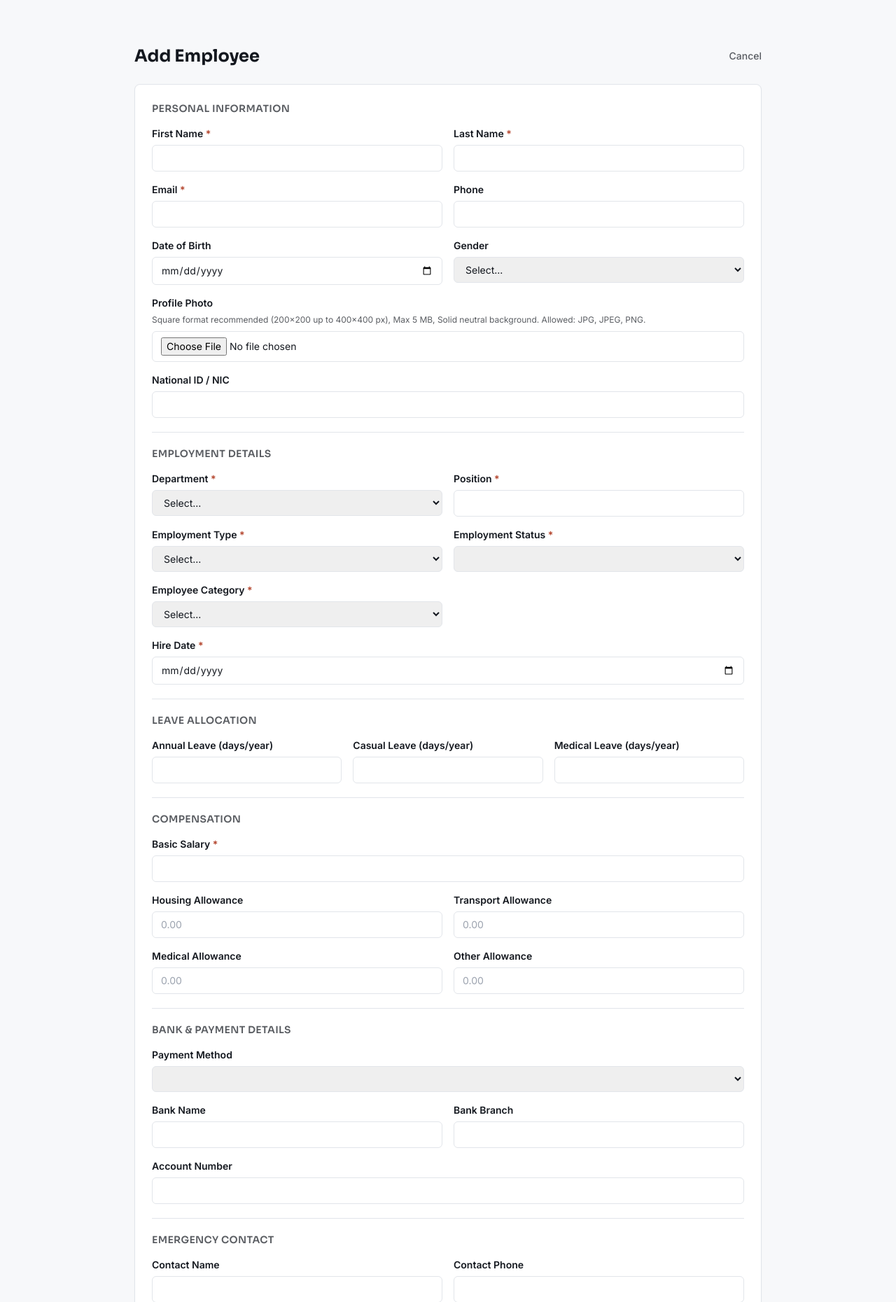
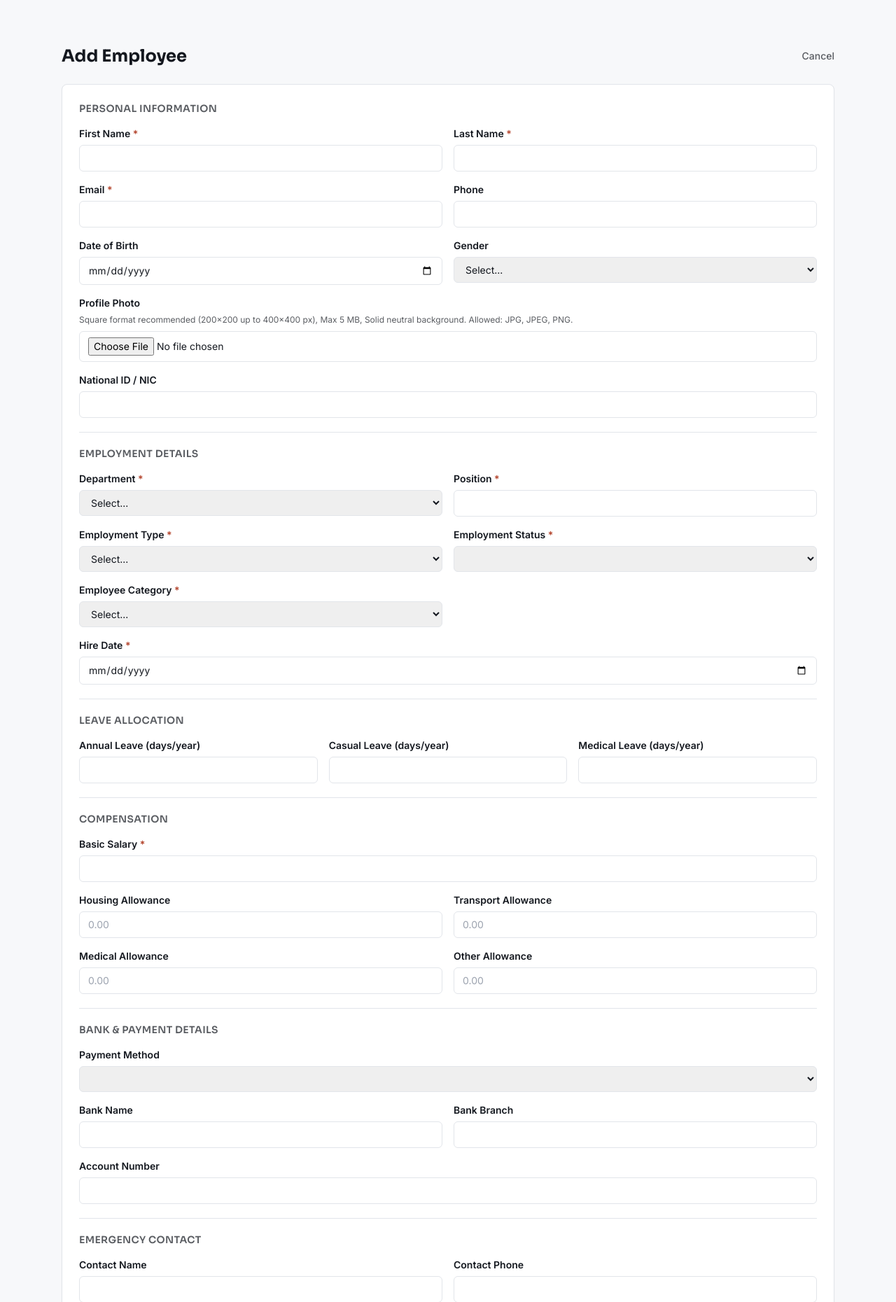
Before and after one commit to RoshD-08/employee_crud, a Python web app: template templates/add_employee.html in a window 1280 px wide. Shown: the part 76-1936 px from the top of the page at 70% size. Run offline with Jinja, Linux system fonts and the light colour scheme; the template is opened without the code that fills it, so the values that code supplies are empty; some libraries are stand-ins or nearby versions.

Commit message:
add employee edit

```diff
--- a/templates/add_employee.html
+++ b/templates/add_employee.html
@@ -1,7 +1,7 @@
 {% extends 'base.html' %}
 
 {% block content %}
-<div class="max-w-4xl mx-auto py-8">
+<div class="w-full py-8">
   <div class="flex justify-between items-center mb-6">
     <h1 class="text-2xl font-display font-bold text-ink">Add Employee</h1>
     <a href="{{ url_for('list_employees') }}" class="text-sm font-medium text-ink/70 hover:text-ink">Cancel</a>
```
